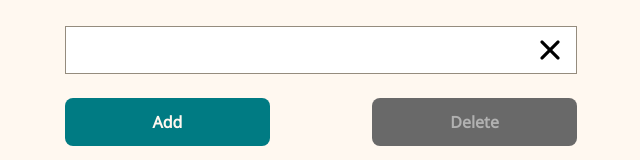
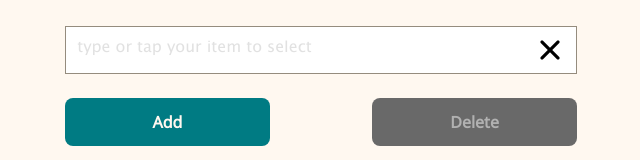
Before and after one commit to nikowidjaja-code/inventory-management, a React (Vite) app: page / in a window 1280 px wide. Shown: the top 160 px of the page, without its empty margins (319-959 px from the left). Built offline with nearby package versions, Linux system fonts and the light colour scheme.

Commit message:
feat: placeholder text

```diff
--- a/src/App.jsx
+++ b/src/App.jsx
@@ -14,7 +14,7 @@ function App() {
 
   const handleFullscreen = () => {
     // document.documentElement.requestFullscreen({ navigationUI: "hide" });
-    window.scrollTo(0, 1);
+    window.scrollTo(0, 1000);
   };
 
   useEffect(() => {
@@ -85,6 +85,7 @@ function App() {
       <div className="top">
         <div className="input-wrapper">
           <input
+            placeholder="type or tap your item to select"
             onClick={() => handleFullscreen()}
             onChange={(e) => setInputValue(e.target.value)}
             onKeyDown={(e) => {
--- a/src/assets/scss/App.scss
+++ b/src/assets/scss/App.scss
@@ -34,6 +34,12 @@
 
         color: rgba(82, 74, 62, 0.82);
         font-family: "LucidaGrande";
+
+        &::placeholder {
+          color: rgba(218, 218, 218, 0.82);
+          font-size: 0.8rem;
+          transform: translateY(-0.1rem);
+        }
       }
 
       .reset-icon {
@@ -144,6 +150,9 @@
       .input-wrapper {
         input {
           font-size: 1.1rem;
+          &::placeholder {
+            font-size: 1rem;
+          }
         }
         .reset-icon {
           width: 2rem;
```
